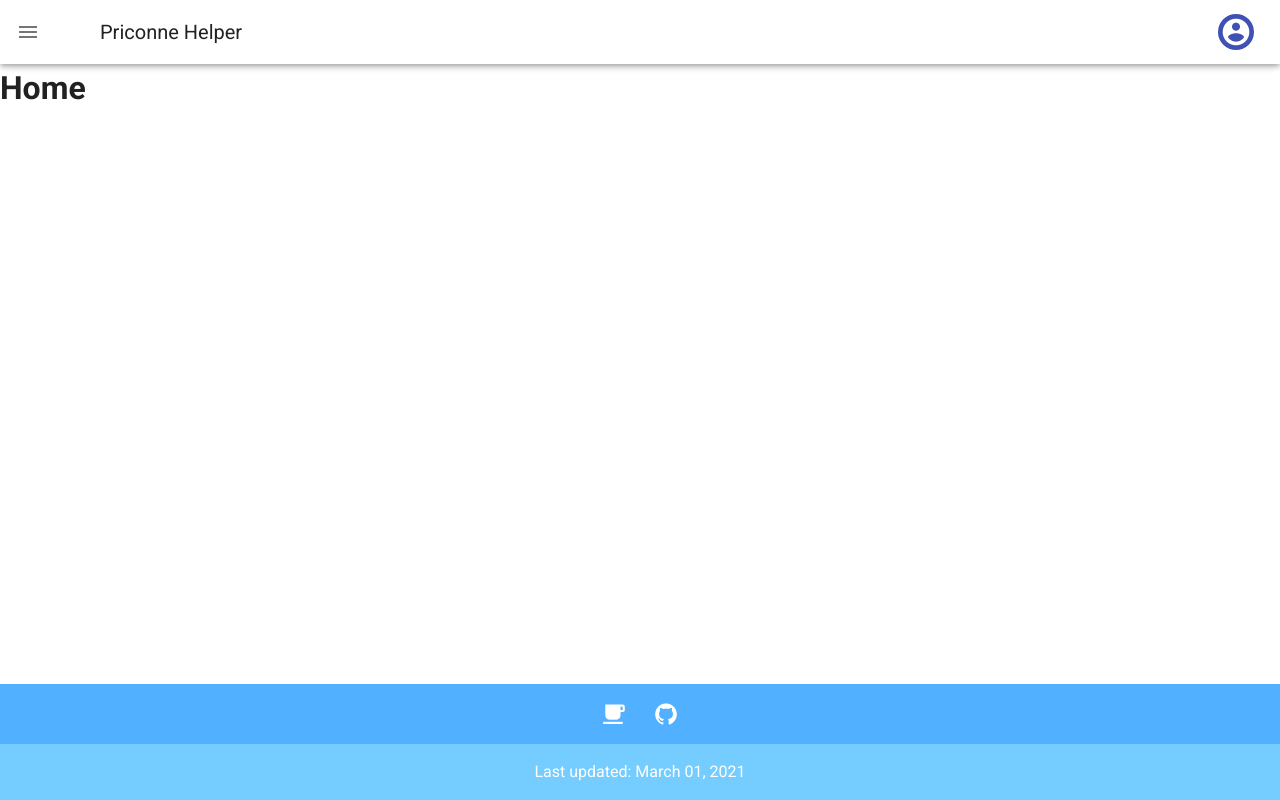
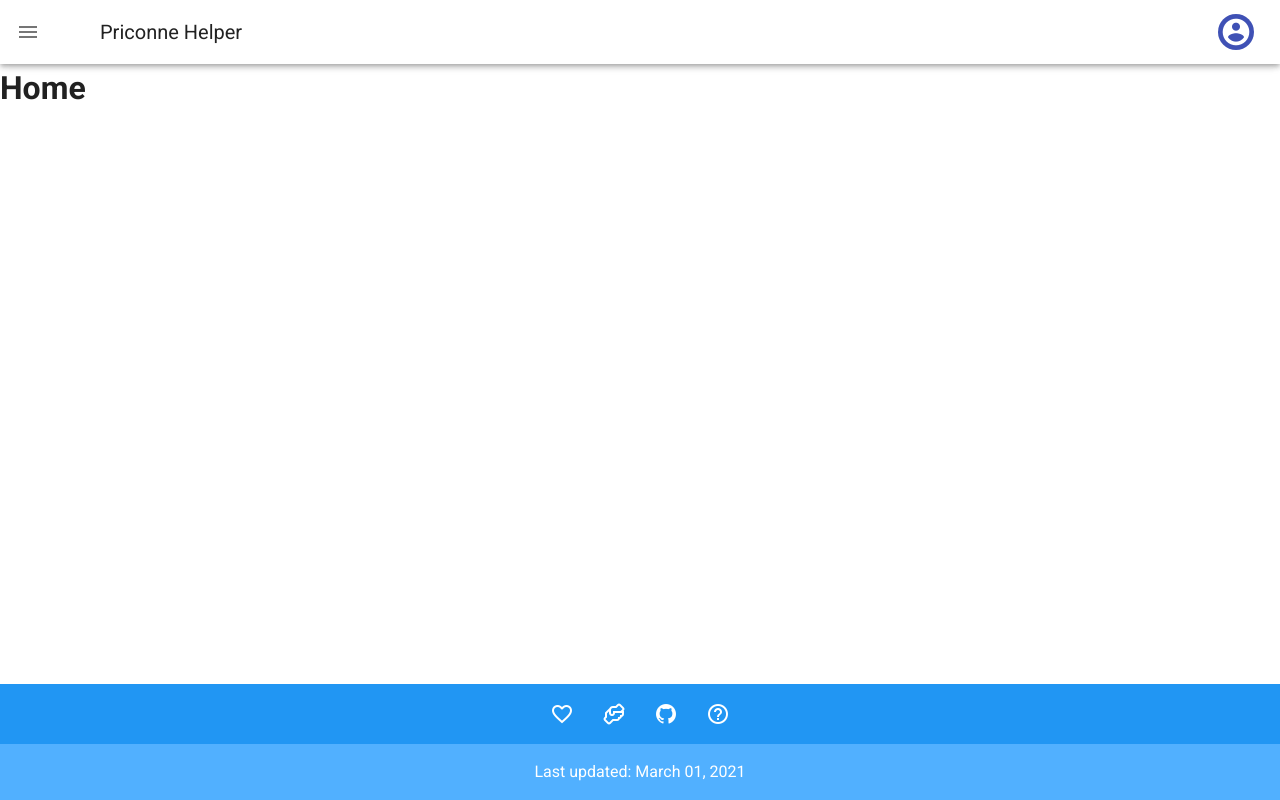
Before and after one commit to cahuizar/priconne-helper, a Vue app: page / in a window 1280 px wide. Built offline with nearby package versions, Linux system fonts and the light colour scheme.

Commit message:
Create footer

```diff
--- a/src/components/Layout/Footer.vue
+++ b/src/components/Layout/Footer.vue
@@ -1,6 +1,6 @@
 <template>
   <v-footer
-    color="primary lighten-1"
+    color="primary"
     padless
   >
     <v-row
@@ -8,18 +8,9 @@
       align="center"
       no-gutters
     >
-      <v-btn
-        v-for="icon in icons"
-        :key="icon.icon"
-        :href="icon.to"
-        color="white"
-        icon
-        class="my-3 mx-2"
-      >
-        <v-icon size="26px">{{icon.icon}}</v-icon>
-      </v-btn>
+      <p-nav-icons classes="my-3 mx-2"/>
       <v-col
-        class="primary lighten-2 py-4 text-center white--text"
+        class="primary lighten-1 py-4 text-center white--text"
         cols="12"
       >
         Last updated: March 01, 2021
@@ -29,21 +20,12 @@
 </template>
 
 <script>
+import NavIcons from '@/components/NavIcons/NavIcons.vue';
+
 export default {
   name: 'Footer',
-  data() {
-    return {
-      icons: [
-        {
-          to: 'https://buymecoffee.com',
-          icon: 'mdi-coffee',
-        },
-        {
-          to: 'https://github.com/cahuizar/priconne-helper',
-          icon: 'mdi-github',
-        },
-      ],
-    };
+  components: {
+    PNavIcons: NavIcons,
   },
 };
 </script>
```
